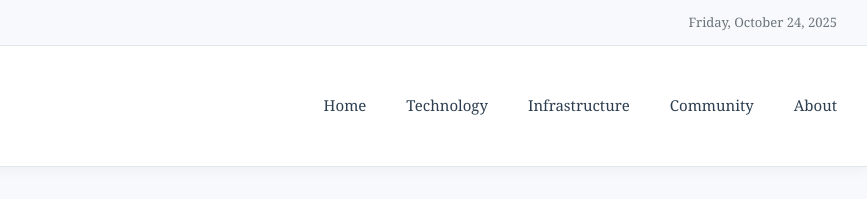
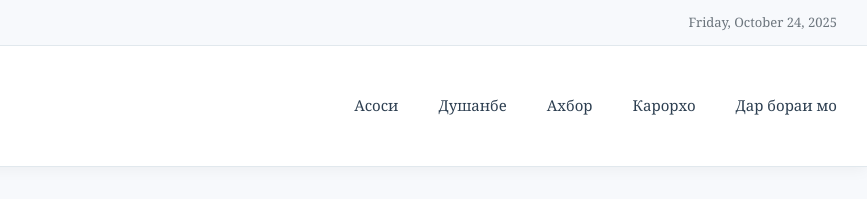
Before and after one commit to randommmtempuser-sudo/dsc.2.tj, a plain HTML site: page index.html in a window 1280 px wide. Shown: the top 199 px of the page, 413-1280 px from the left. Drawn offline with Linux system fonts and the light colour scheme.

Commit message:
Update index.html

```diff
--- a/index.html
+++ b/index.html
@@ -868,11 +868,11 @@
                     </a>
                     <nav>
                         <ul>
-                            <li><a href="#">Home</a></li>
-                            <li><a href="#">Technology</a></li>
-                            <li><a href="#">Infrastructure</a></li>
-                            <li><a href="#">Community</a></li>
-                            <li><a href="#">About</a></li>
+                            <li><a href="#">Асоси</a></li>
+                            <li><a href="#">Душанбе</a></li>
+                            <li><a href="#">Ахбор</a></li>
+                            <li><a href="#">Карорхо</a></li>
+                            <li><a href="#">Дар бораи мо</a></li>
                         </ul>
                     </nav>
                 </div>
```
